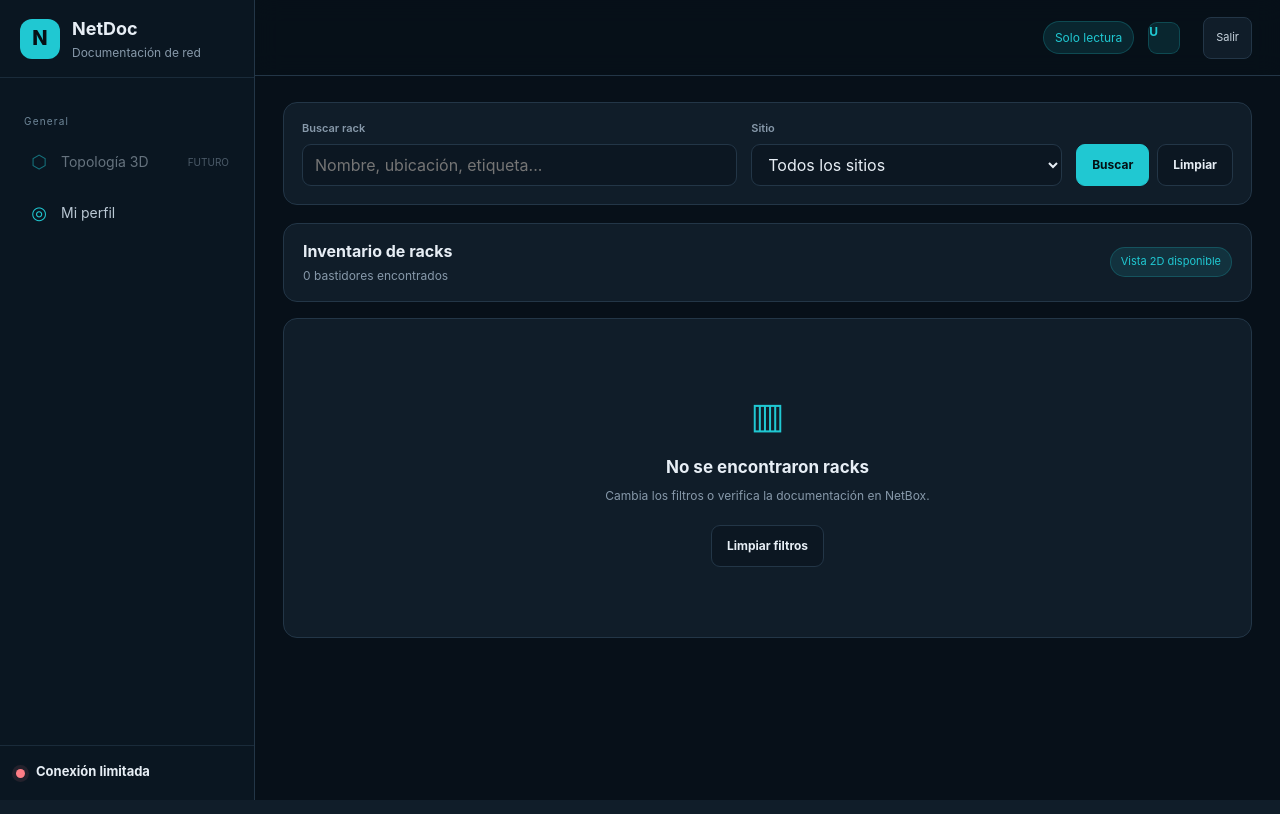
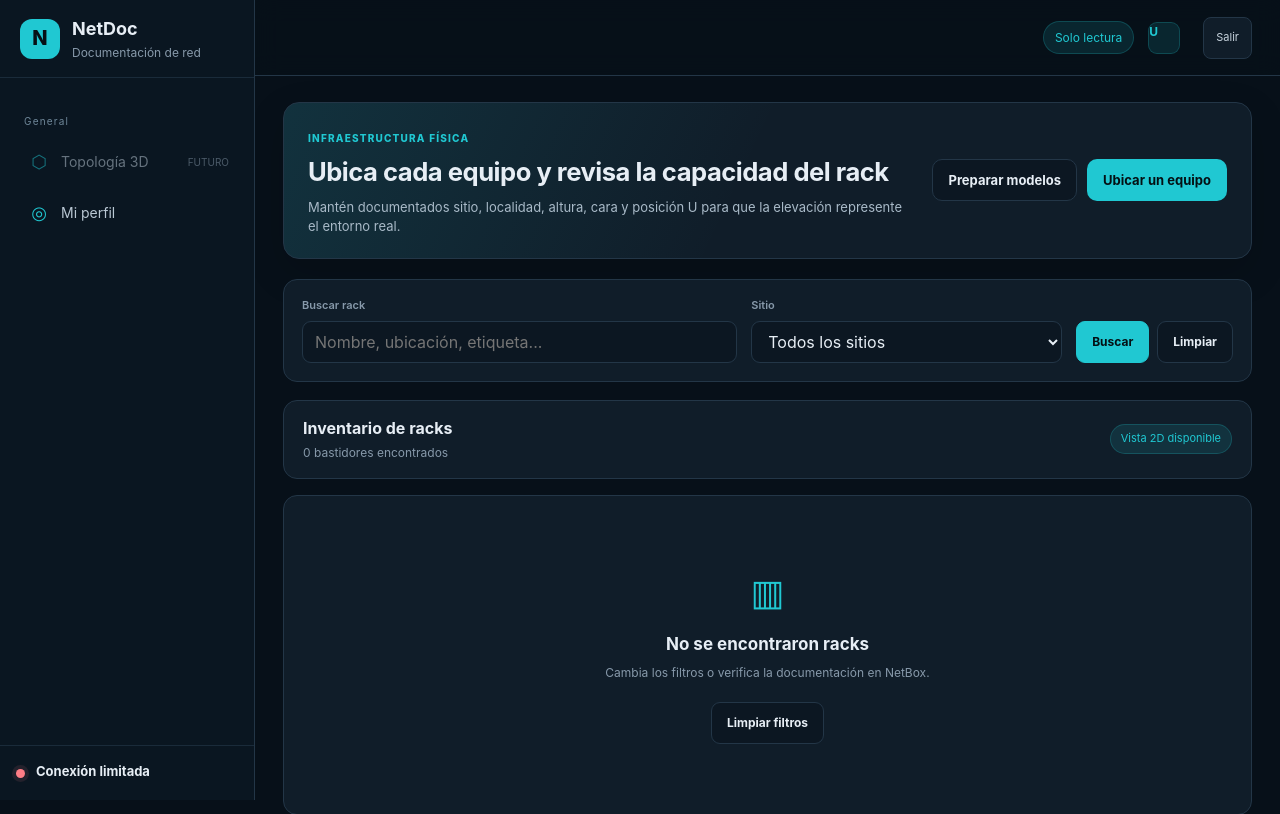
Before and after one commit to tito9903-byte/netdoc, a Python web app: template app/templates/racks.html in a window 1280 px wide. Shown: the top 814 px of the page. Run offline with Jinja, Linux system fonts and the light colour scheme; the template is opened without the code that fills it, so the values that code supplies are empty.

Commit message:
fix: render rack width and unknown utilization correctly

```diff
--- a/app/templates/racks.html
+++ b/app/templates/racks.html
@@ -7,6 +7,21 @@
 {% endblock %}
 
 {% block content %}
+<section class="workflow-intro">
+    <div>
+        <span class="eyebrow">Infraestructura física</span>
+        <h2>Ubica cada equipo y revisa la capacidad del rack</h2>
+        <p>
+            Mantén documentados sitio, localidad, altura, cara y posición U para
+            que la elevación represente el entorno real.
+        </p>
+    </div>
+    <div class="workflow-intro-actions">
+        <a class="button secondary" href="/device-types">Preparar modelos</a>
+        <a class="button primary" href="/devices/actions/new">Ubicar un equipo</a>
+    </div>
+</section>
+
 <section class="rack-toolbar">
     <form method="get" action="/racks" class="rack-filters">
         <div class="rack-filter search">
@@ -37,13 +52,8 @@
         </div>
 
         <div class="rack-filter-actions">
-            <button type="submit" class="rack-primary-button">
-                Buscar
-            </button>
-
-            <a href="/racks" class="rack-secondary-button">
-                Limpiar
-            </a>
+            <button type="submit" class="rack-primary-button">Buscar</button>
+            <a href="/racks" class="rack-secondary-button">Limpiar</a>
         </div>
     </form>
 </section>
@@ -54,23 +64,19 @@
         <p>{{ racks | length }} bastidores encontrados</p>
     </div>
 
-    <span class="rack-result-badge">
-        Vista 2D disponible
-    </span>
+    <span class="rack-result-badge">Vista 2D disponible</span>
 </section>
 
 {% if racks %}
 <section class="rack-card-grid">
     {% for rack in racks %}
+    {% set rack_width = rack.get("width") %}
     <a class="rack-card" href="/racks/{{ rack.get('id') }}">
         <div class="rack-card-top">
             <div class="rack-card-icon">▥</div>
 
             <div class="rack-card-identity">
-                <h3>
-                    {{ rack.get("name") or rack.get("display") or "Sin nombre" }}
-                </h3>
-
+                <h3>{{ rack.get("name") or rack.get("display") or "Sin nombre" }}</h3>
                 <p>
                     {{ rack.get("_site_label") }}
                     {% if rack.get("_location_label") != "—" %}
@@ -79,9 +85,7 @@
                 </p>
             </div>
 
-            <span class="rack-card-status">
-                {{ rack.get("_status_label") }}
-            </span>
+            <span class="rack-card-status">{{ rack.get("_status_label") }}</span>
         </div>
 
         <div class="rack-card-metrics">
@@ -89,33 +93,38 @@
                 <span>Altura</span>
                 <strong>{{ rack.get("_u_height") }}U</strong>
             </div>
-
             <div>
                 <span>Equipos</span>
                 <strong>{{ rack.get("_device_count") }}</strong>
             </div>
-
             <div>
                 <span>Ocupación</span>
+                {% if rack.get("utilization") is not none %}
                 <strong>{{ rack.get("_utilization") | round(1) }}%</strong>
+                {% else %}
+                <strong title="Abre la elevación para calcular las unidades ocupadas">Ver detalle</strong>
+                {% endif %}
             </div>
         </div>
 
         <div class="rack-progress">
             <div
                 class="rack-progress-fill"
-                style="width: {{ rack.get('_utilization') }}%;"
+                style="width: {% if rack.get('utilization') is not none %}{{ rack.get('_utilization') }}{% else %}0{% endif %}%;"
             ></div>
         </div>
 
         <div class="rack-card-footer">
             <span>
-                {{ rack.get("width", "—") }} pulgadas
+                {% if rack_width is mapping %}
+                    {{ rack_width.get("label") or rack_width.get("value") or "—" }}
+                {% else %}
+                    {{ rack_width or "—" }}
+                {% endif %}
                 {% if rack.get("facility_id") %}
                 · {{ rack.get("facility_id") }}
                 {% endif %}
             </span>
-
             <strong>Ver elevación →</strong>
         </div>
     </a>
```
